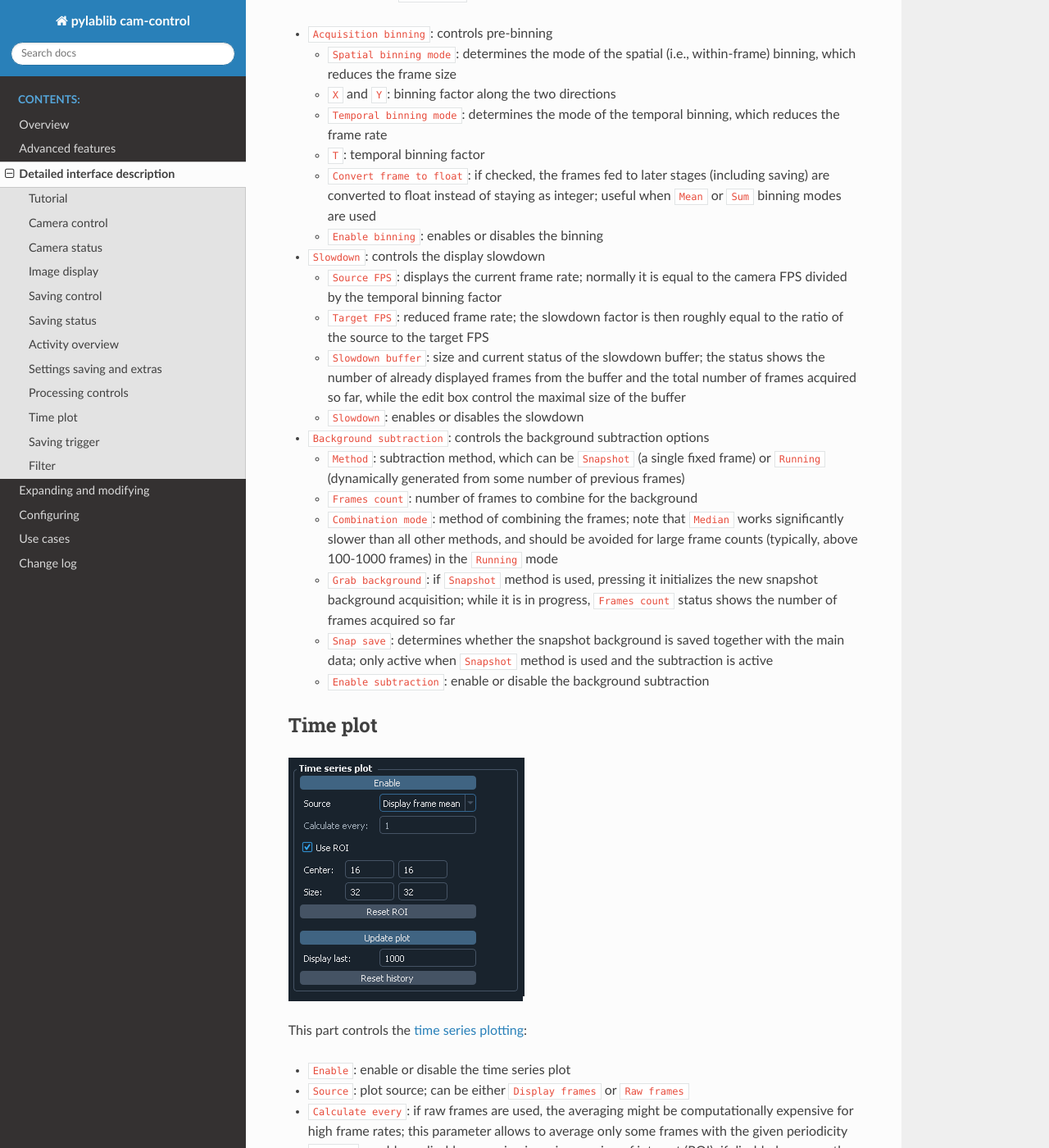
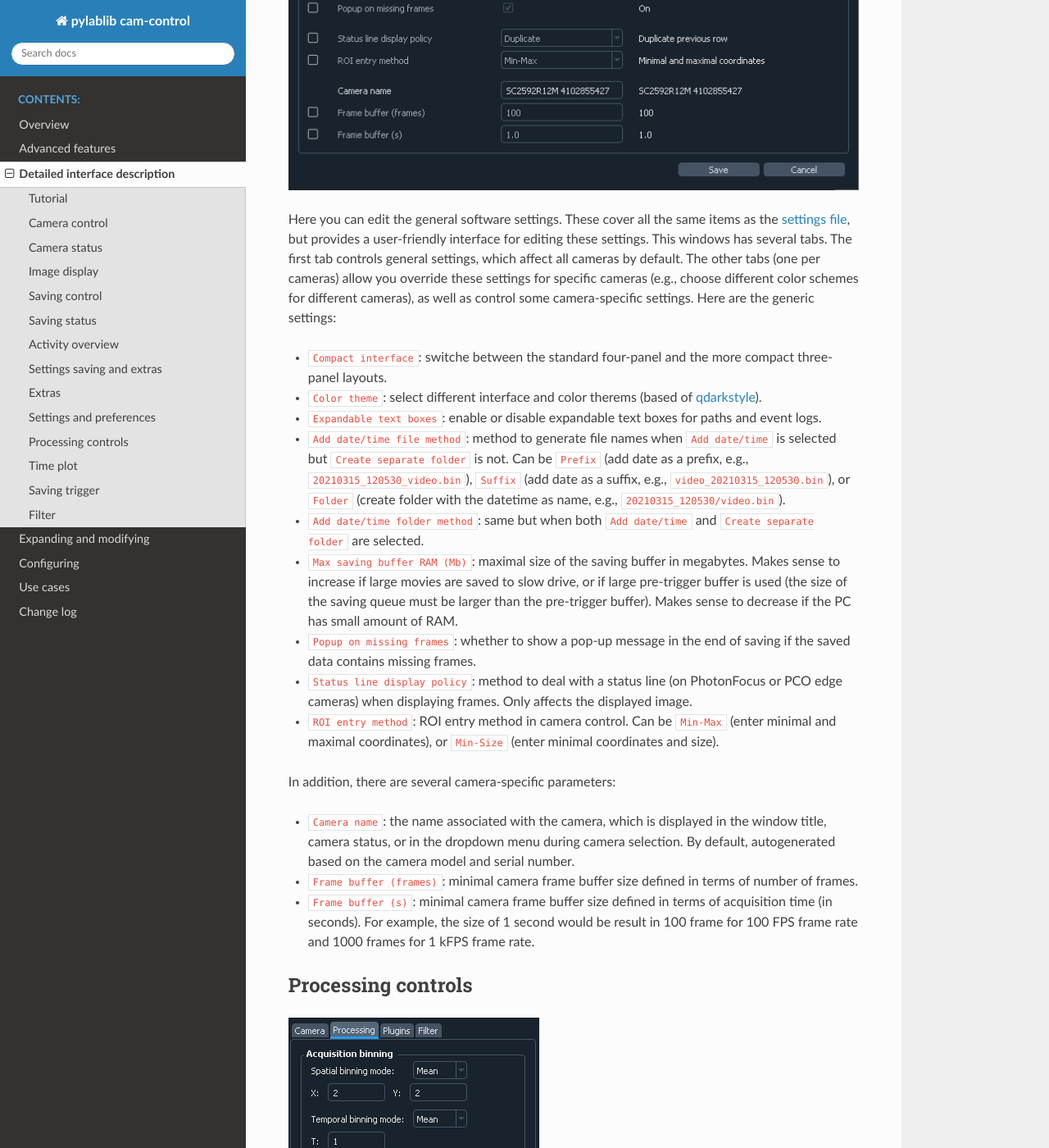
Before and after one commit to AlexShkarin/pyLabLib-cam-control, a Sphinx documentation site: the page built from docs/interface.rst, in a window 1280 px wide and 1400 px high, scrolled down 8914 px. Shown: the whole window at 82% size. Built offline with Sphinx 7.4.7 and the Read the Docs theme 2.0.0, drawn with Linux system fonts in a browser that asks for light colours; pages that are not in the unit, such as notebooks, are missing from menus; some of the changed text lies outside the part shown.

Commit message:
Updated docs

```diff
--- a/docs/expanding.rst
+++ b/docs/expanding.rst
@@ -25,7 +25,7 @@ where ``"some-package"`` is the name of the package to install (e.g., ``"scikit-
 Running from source
 ~~~~~~~~~~~~~~~~~~~~~~
 
-It is also possible to run cam-control in your own Python environment. All of the required code is contained in ``cam-control`` folder and can be obtained either on `GitHub <https://github.com/AlexShkarin/pylablib-cam-control/>`__ or directly from the folder. To run it, you also need to install the necessary dependencies: `NumPy <https://docs.scipy.org/doc/numpy/>`_, `SciPy <https://docs.scipy.org/doc/scipy/reference/>`_, `pandas <https://pandas.pydata.org/>`_, `Numba <https://numba.pydata.org/>`_, `RPyC <https://rpyc.readthedocs.io/en/latest/>`_, `PyQt5 <https://www.riverbankcomputing.com/software/pyqt/>`_ (or `PySide2 <https://www.pyside.org/>`_ with `shiboken2 <https://wiki.qt.io/Qt_for_Python/Shiboken>`_), `pyqtgraph <http://www.pyqtgraph.org/>`_, and `imageio <https://imageio.readthedocs.io/en/stable/>`_. All of the dependencies are included in ``requirements.txt`` file inside the ``cam-control`` folder (it can also be extracted by running ``python -m pip freeze`` in the local python command line). In addition, the GitHub-hosted version requires `pylablib <https://pylablib.readthedocs.io/en/stable/>`_ v1.2.1 (not included in ``requirements.txt``).
+It is also possible to run cam-control in your own Python environment. All of the required code is contained in ``cam-control`` folder and can be obtained either on `GitHub <https://github.com/AlexShkarin/pylablib-cam-control/>`__ or directly from the folder. To run it, you also need to install the necessary dependencies: `NumPy <https://docs.scipy.org/doc/numpy/>`_, `SciPy <https://docs.scipy.org/doc/scipy/reference/>`_, `pandas <https://pandas.pydata.org/>`_, `Numba <https://numba.pydata.org/>`_, `RPyC <https://rpyc.readthedocs.io/en/latest/>`_, `PyQt5 <https://www.riverbankcomputing.com/software/pyqt/>`_ (or `PySide2 <https://www.pyside.org/>`_ with `shiboken2 <https://wiki.qt.io/Qt_for_Python/Shiboken>`_), `pyqtgraph <http://www.pyqtgraph.org/>`_, and `imageio <https://imageio.readthedocs.io/en/stable/>`_. All of the dependencies are included in ``requirements.txt`` file inside the ``cam-control`` folder (it can also be extracted by running ``python -m pip freeze`` in the local python command line). In addition, the GitHub-hosted version requires `pylablib <https://pylablib.readthedocs.io/en/stable/>`_ v1.3.1 (not included in ``requirements.txt``).
 
 
 .. _expanding_filter:
--- a/docs/interface.rst
+++ b/docs/interface.rst
@@ -165,7 +165,45 @@ The small box under the status allows to save the application settings to a file
 
 If you want to only load some of the settings, you can manually edit saved settings files. It is a human-readable table, and the parameter names are relatively straightforward to decipher. Note that you can also load settings from the ``*_settings.dat`` file accompanying the saved data, as long as it was obtained using the same version of the software. This may be useful to make sure that you save the data with exactly the same parameters as before.
 
-Furthermore, the ``Extra..`` button contains additional rarely used features, e.g., the :ref:`tutorial <interface_tutorial>`.
+
+.. _interface_extras:
+
+Extras
+--------------------------
+
+.. image:: interface_extras.png
+
+The ``Extra...`` button contains additional rarely used features:
+
+- ``Tutorial``: interface and operation :ref:`tutorial <interface_tutorial>`, which automatically shows up during the first run of the software
+- ``Create camera shortcut``: if there are multiple cameras, this button allows to create a shortcut (more precisely, a ``.bat`` file) which connects to a particular camera. This skips the camera selection window on the application start and immediately runs the specific camera.
+- ``Preferences``: opens the :ref:`settings and preferences editor <interface_preferences>`.
+
+
+.. _interface_preferences:
+
+Settings and preferences
+-------------------------
+
+.. image:: interface_preferences.png
+
+Here you can edit the general software settings. These cover all the same items as the :ref:`settings file <settings_file>`, but provides a user-friendly interface for editing these settings. This windows has several tabs. The first tab controls general settings, which affect all cameras by default. The other tabs (one per cameras) allow you override these settings for specific cameras (e.g., choose different color schemes for different cameras), as well as control some camera-specific settings. Here are the generic settings:
+
+- ``Compact interface``: switche between the standard four-panel and the more compact three-panel layouts.
+- ``Color theme``: select different interface and color therems (based of `qdarkstyle <https://github.com/ColinDuquesnoy/QDarkStyleSheet>`__).
+- ``Expandable text boxes``: enable or disable expandable text boxes for paths and event logs.
+- ``Add date/time file method``: method to generate file names when ``Add date/time`` is selected but ``Create separate folder`` is not. Can be ``Prefix`` (add date as a prefix, e.g., ``20210315_120530_video.bin``), ``Suffix`` (add date as a suffix, e.g., ``video_20210315_120530.bin``), or ``Folder`` (create folder with the datetime as name, e.g.,  ``20210315_120530/video.bin``).
+- ``Add date/time folder method``: same but when both ``Add date/time`` and ``Create separate folder`` are selected.
+- ``Max saving buffer RAM (Mb)``: maximal size of the saving buffer in megabytes. Makes sense to increase if large movies are saved to slow drive, or if large pre-trigger buffer is used (the size of the saving queue must be larger than the pre-trigger buffer). Makes sense to decrease if the PC has small amount of RAM.
+- ``Popup on missing frames``: whether to show a pop-up message in the end of saving if the saved data contains missing frames.
+- ``Status line display policy``: method to deal with a status line (on PhotonFocus or PCO edge cameras) when displaying frames. Only affects the displayed image.
+- ``ROI entry method``: ROI entry method in camera control. Can be ``Min-Max`` (enter minimal and maximal coordinates), or ``Min-Size`` (enter minimal coordinates and size).
+
+In addition, there are several camera-specific parameters:
+
+- ``Camera name``: the name associated with the camera, which is displayed in the window title, camera status, or in the dropdown menu during camera selection. By default, autogenerated based on the camera model and serial number.
+- ``Frame buffer (frames)``: minimal camera frame buffer size defined in terms of number of frames.
+- ``Frame buffer (s)``: minimal camera frame buffer size defined in terms of acquisition time (in seconds). For example, the size of 1 second would be result in 100 frame for 100 FPS frame rate and 1000 frames for 1 kFPS frame rate.
 
 
 .. _interface_processing:
```
Also changed, not shown: docs/interface_extras.png (added), docs/interface_preferences.png (added).
